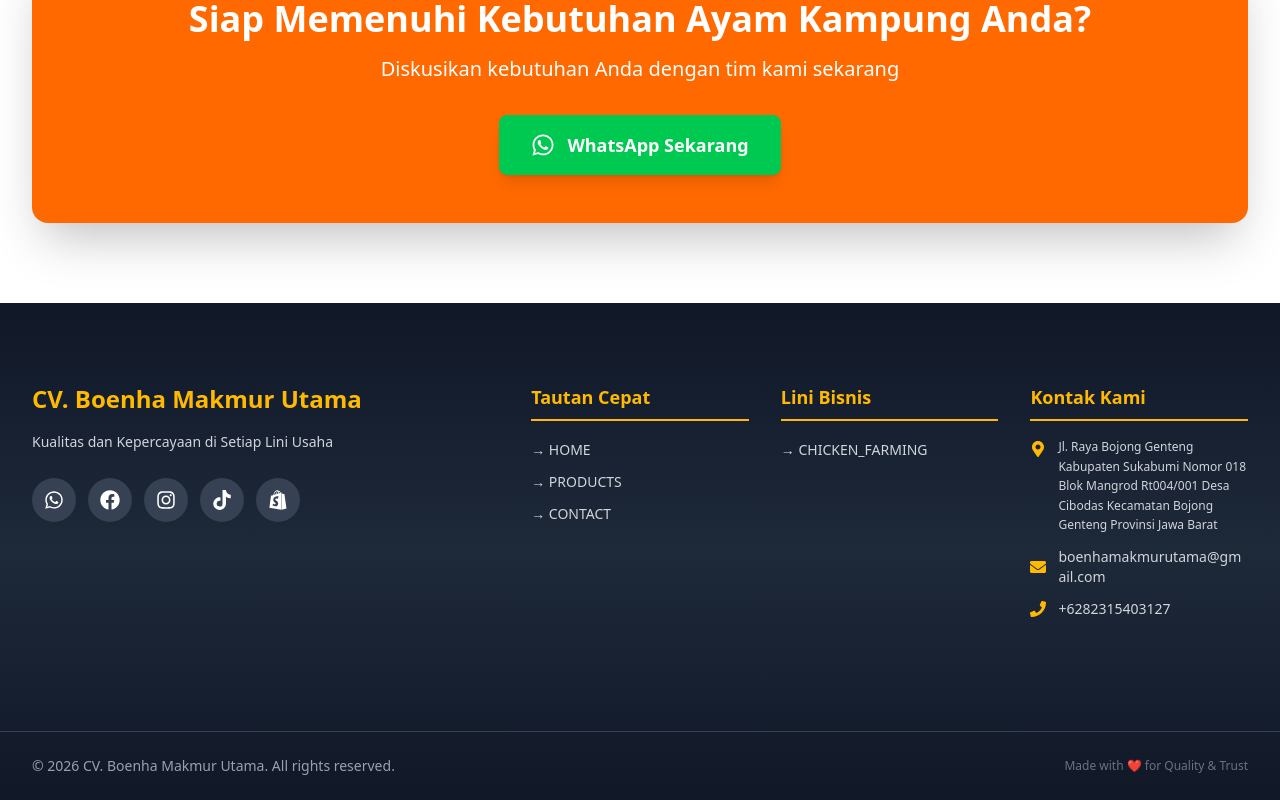
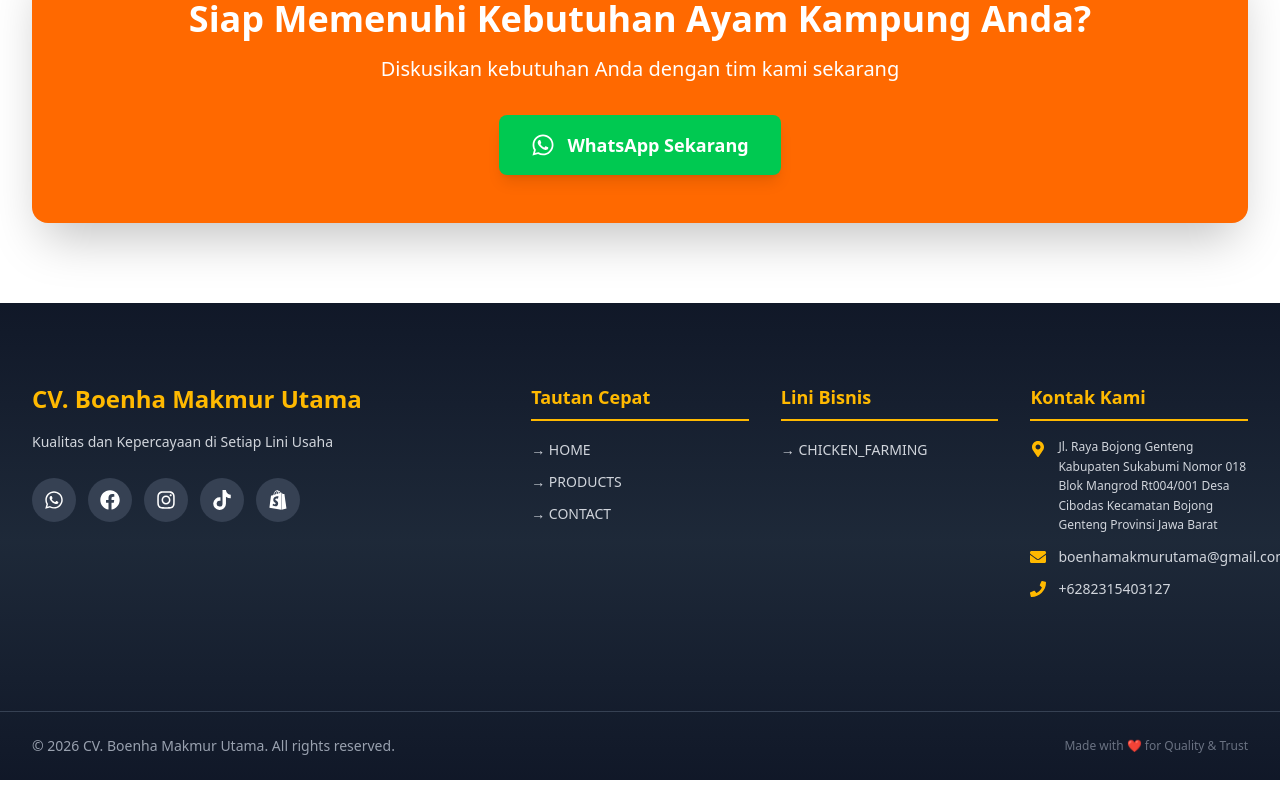
Before and after one commit to ilhambonardoo/boenha-next, a Next.js app: page / in a window 1280 px wide. Shown: the part 3020-3820 px from the top of the page. Built offline with nearby package versions, Linux system fonts and the light colour scheme.

Commit message:
menghapus break all pada email

```diff
--- a/src/components/Layouts/Footer.tsx
+++ b/src/components/Layouts/Footer.tsx
@@ -102,7 +102,7 @@ export default function Footer() {
                 <FaEnvelope className="shrink-0 text-amber-400 group-hover:scale-125 transition-transform" />
                 <a
                   href={SOCIAL_LINKS.email}
-                  className="text-gray-300 hover:text-amber-400 transition-colors text-sm break-all"
+                  className="text-gray-300 hover:text-amber-400 transition-colors text-sm "
                 >
                   {COMPANY_INFO.email}
                 </a>
```
